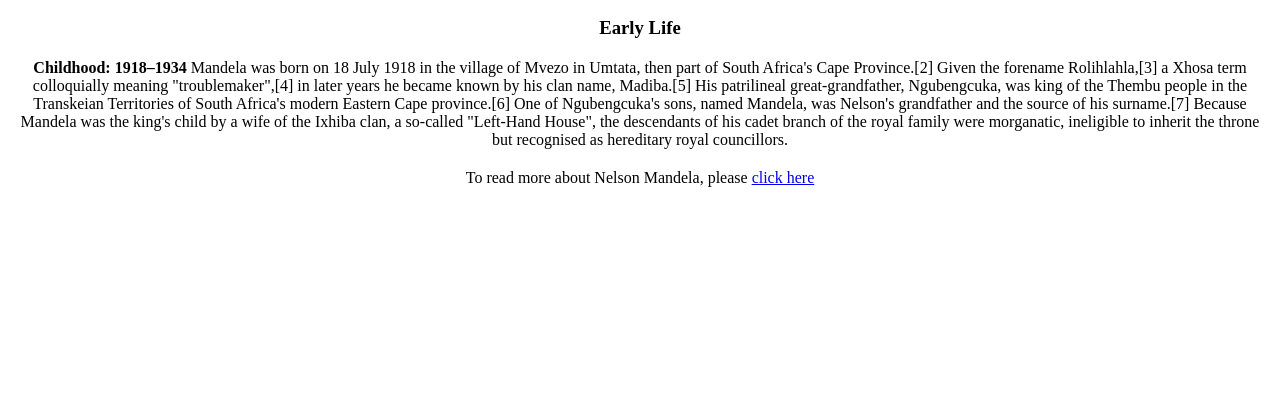
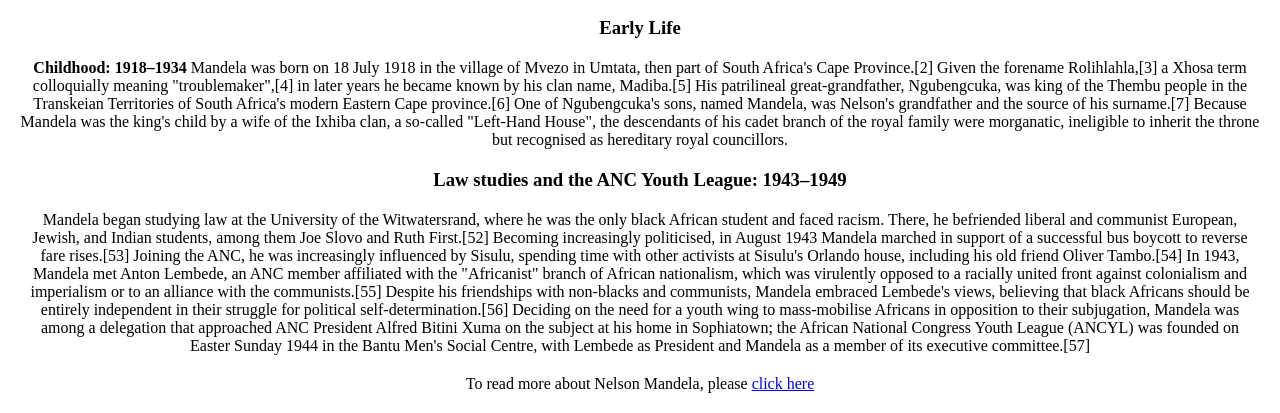
Before and after one commit to oracleot/dami-uchenna-trial, a plain HTML site: page index.html in a window 1280 px wide. Shown: the part 490-903 px from the top of the page. Before the commit the page ends 800 px from the top, so only its background shows below. Drawn offline with Linux system fonts and the light colour scheme.

Commit message:
added some more text law studies

```diff
--- a/index.html
+++ b/index.html
@@ -24,6 +24,11 @@
       <p>
         <strong>Childhood: 1918–1934</strong>
 Mandela was born on 18 July 1918 in the village of Mvezo in Umtata, then part of South Africa's Cape Province.[2] Given the forename Rolihlahla,[3] a Xhosa term colloquially meaning "troublemaker",[4] in later years he became known by his clan name, Madiba.[5] His patrilineal great-grandfather, Ngubengcuka, was king of the Thembu people in the Transkeian Territories of South Africa's modern Eastern Cape province.[6] One of Ngubengcuka's sons, named Mandela, was Nelson's grandfather and the source of his surname.[7] Because Mandela was the king's child by a wife of the Ixhiba clan, a so-called "Left-Hand House", the descendants of his cadet branch of the royal family were morganatic, ineligible to inherit the throne but recognised as hereditary royal councillors.</p>
+        <h3>Law studies and the ANC Youth League: 1943–1949</h3>
+        <p>
+            Mandela began studying law at the University of the Witwatersrand, where he was the only black African student and faced racism. There, he befriended liberal and communist European, Jewish, and Indian students, among them Joe Slovo and Ruth First.[52] Becoming increasingly politicised, in August 1943 Mandela marched in support of a successful bus boycott to reverse fare rises.[53] Joining the ANC, he was increasingly influenced by Sisulu, spending time with other activists at Sisulu's Orlando house, including his old friend Oliver Tambo.[54] In 1943, Mandela met Anton Lembede, an ANC member affiliated with the "Africanist" branch of African nationalism, which was virulently opposed to a racially united front against colonialism and imperialism or to an alliance with the communists.[55] Despite his friendships with non-blacks and communists, Mandela embraced Lembede's views, believing that black Africans should be entirely independent in their struggle for political self-determination.[56] Deciding on the need for a youth wing to mass-mobilise Africans in opposition to their subjugation, Mandela was among a delegation that approached ANC President Alfred Bitini Xuma on the subject at his home in Sophiatown; the African National Congress Youth League (ANCYL) was founded on Easter Sunday 1944 in the Bantu Men's Social Centre, with Lembede as President and Mandela as a member of its executive committee.[57]
+
+        </p>
       <p>
         To read more about Nelson Mandela, please <a href="https://en.wikipedia.org/wiki/Nelson_Mandela" target="_blank" id="tribute-link">click here</a>
       </p>
```
